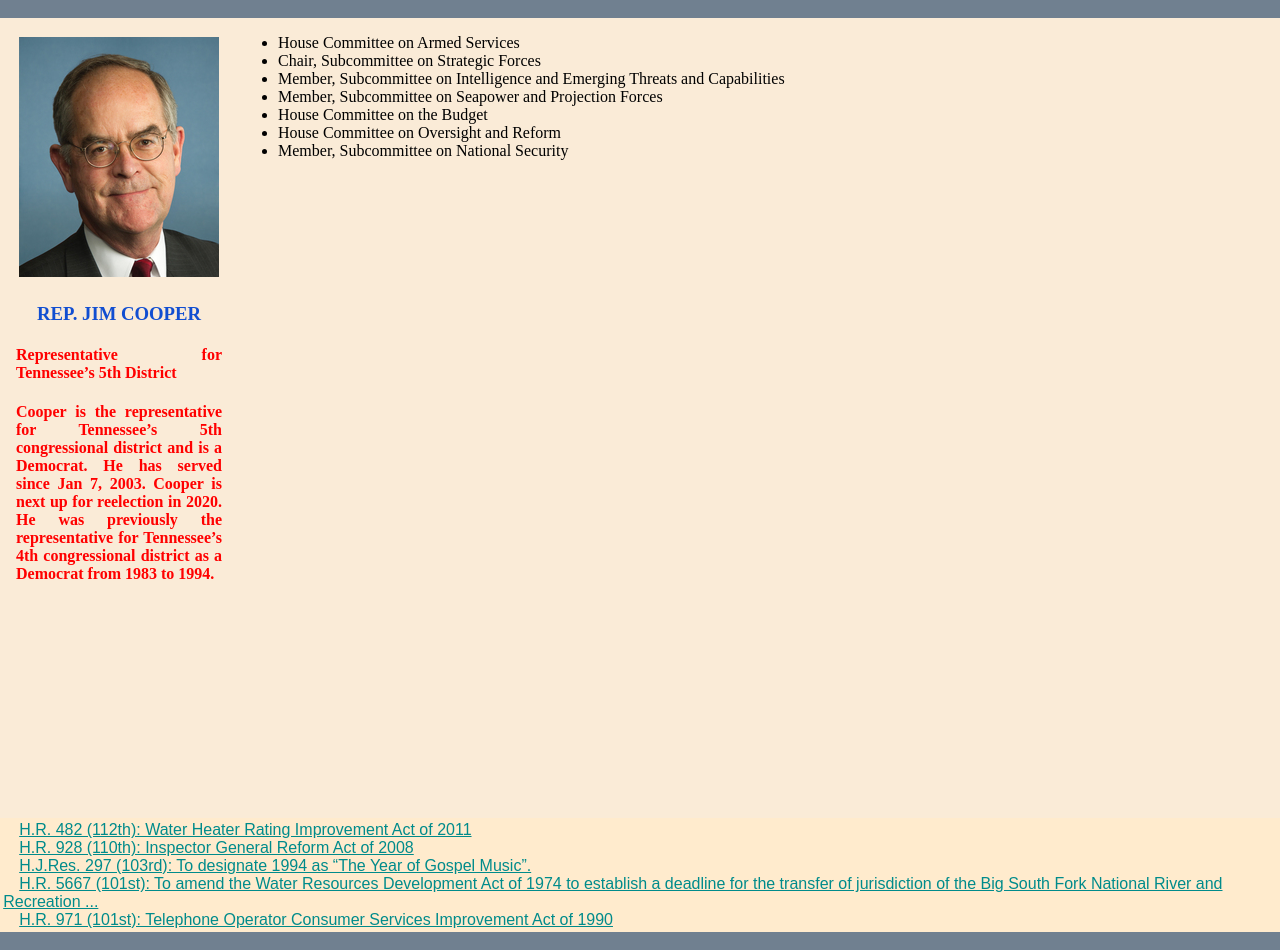
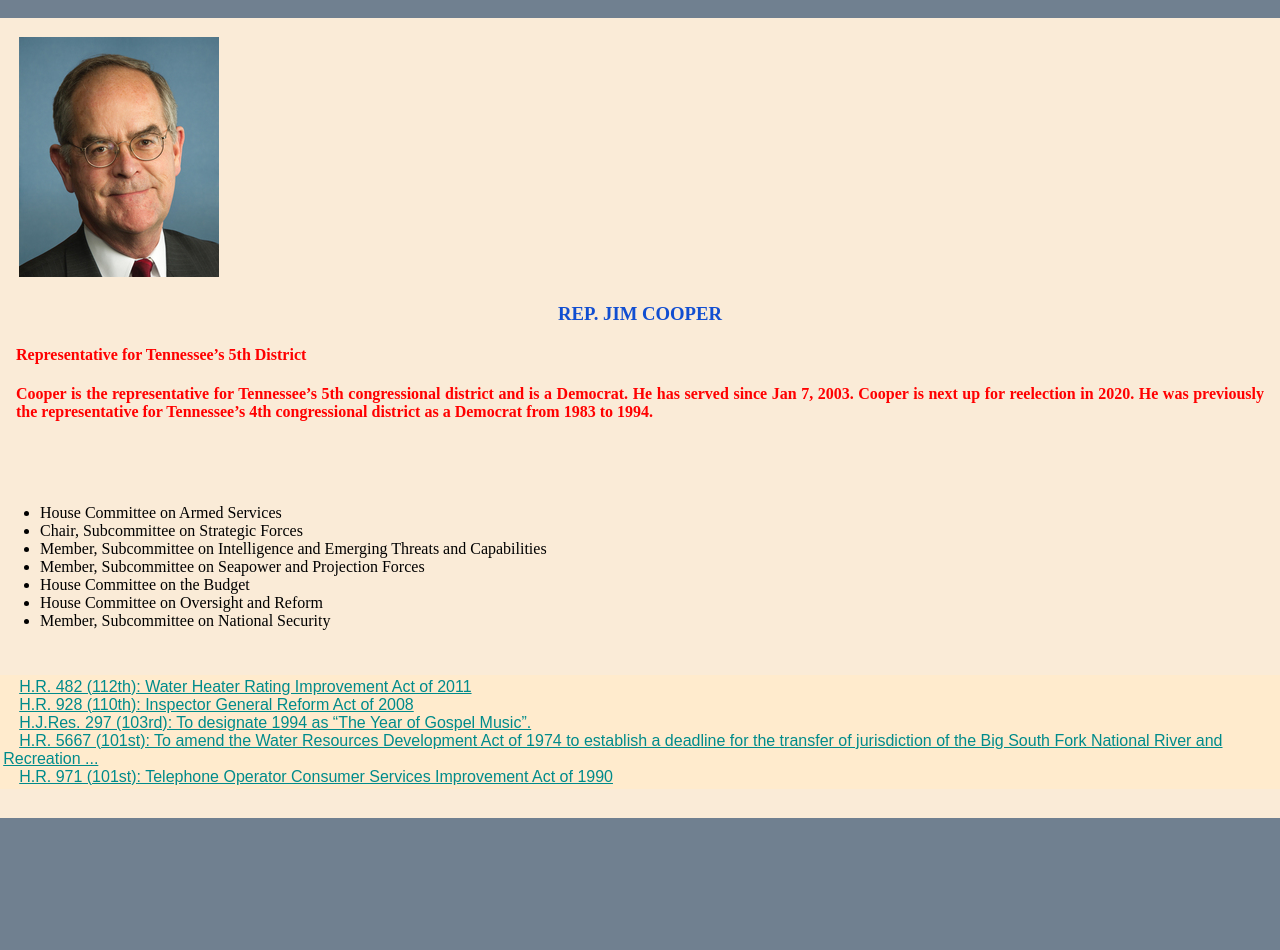
Before and after one commit to FortunatoMugnano/governer, a plain HTML site: page index.html in a window 1280 px wide. After the commit the page ends 836 px from the top, so only its background shows below. Drawn offline with Linux system fonts and the light colour scheme.

Commit message:
I have made some fix

```diff
--- a/css-main/main.css
+++ b/css-main/main.css
@@ -17,8 +17,9 @@ body {
 .blogpost , .committee {
     background-color: antiquewhite;
     height: 100%;
-    display: flex;
+    display: grid;
     width: 100%;
+    flex-wrap: wrap;
 
 }
 
--- a/index.html
+++ b/index.html
@@ -33,7 +33,7 @@
 
 
 
-    </article> <!-- End of the website component-->
+
 
     <footer>
 
@@ -50,6 +50,8 @@
 
         </footer>
 
+    </article> <!-- End of the website component-->
+
 
 
 </body>
```
